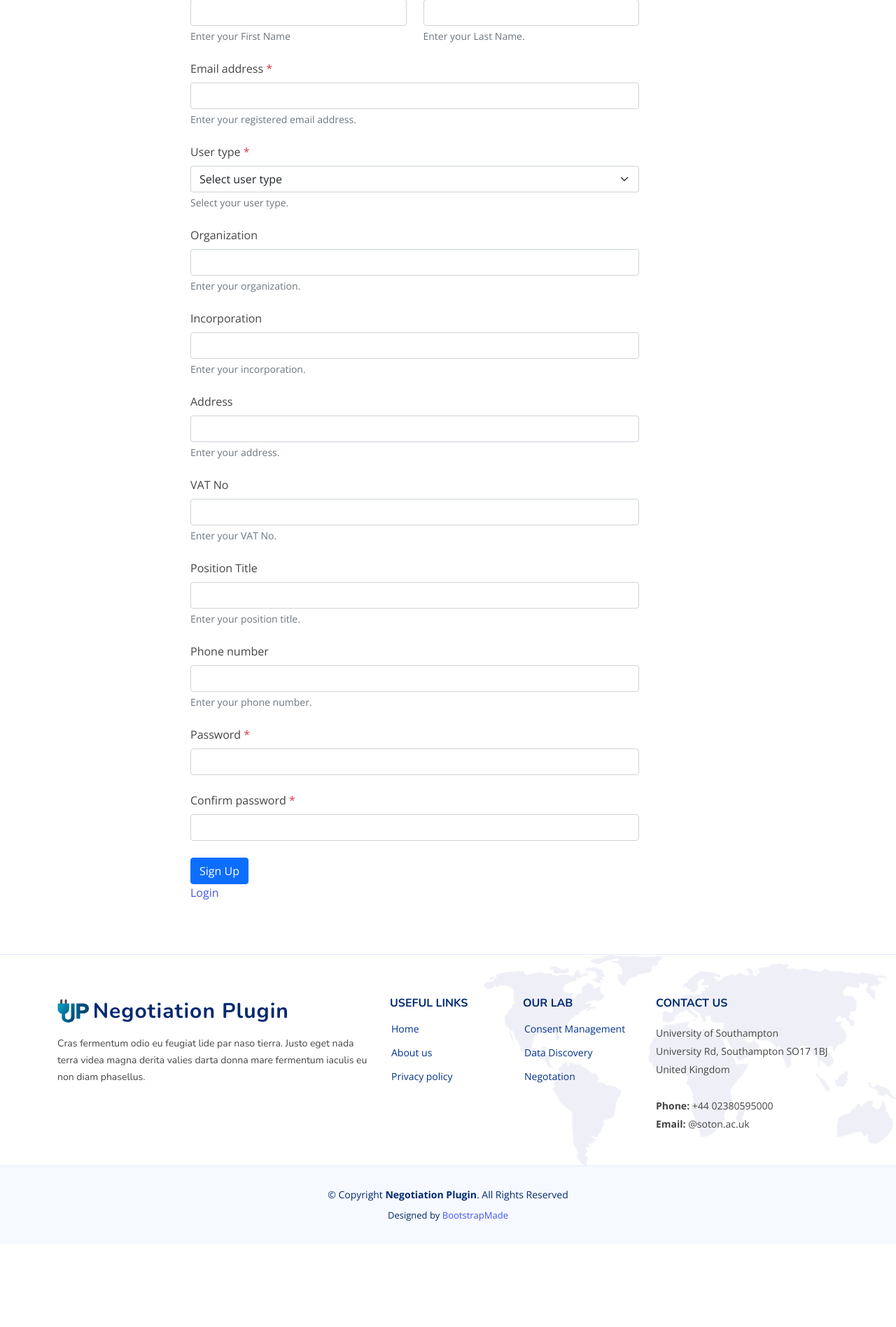
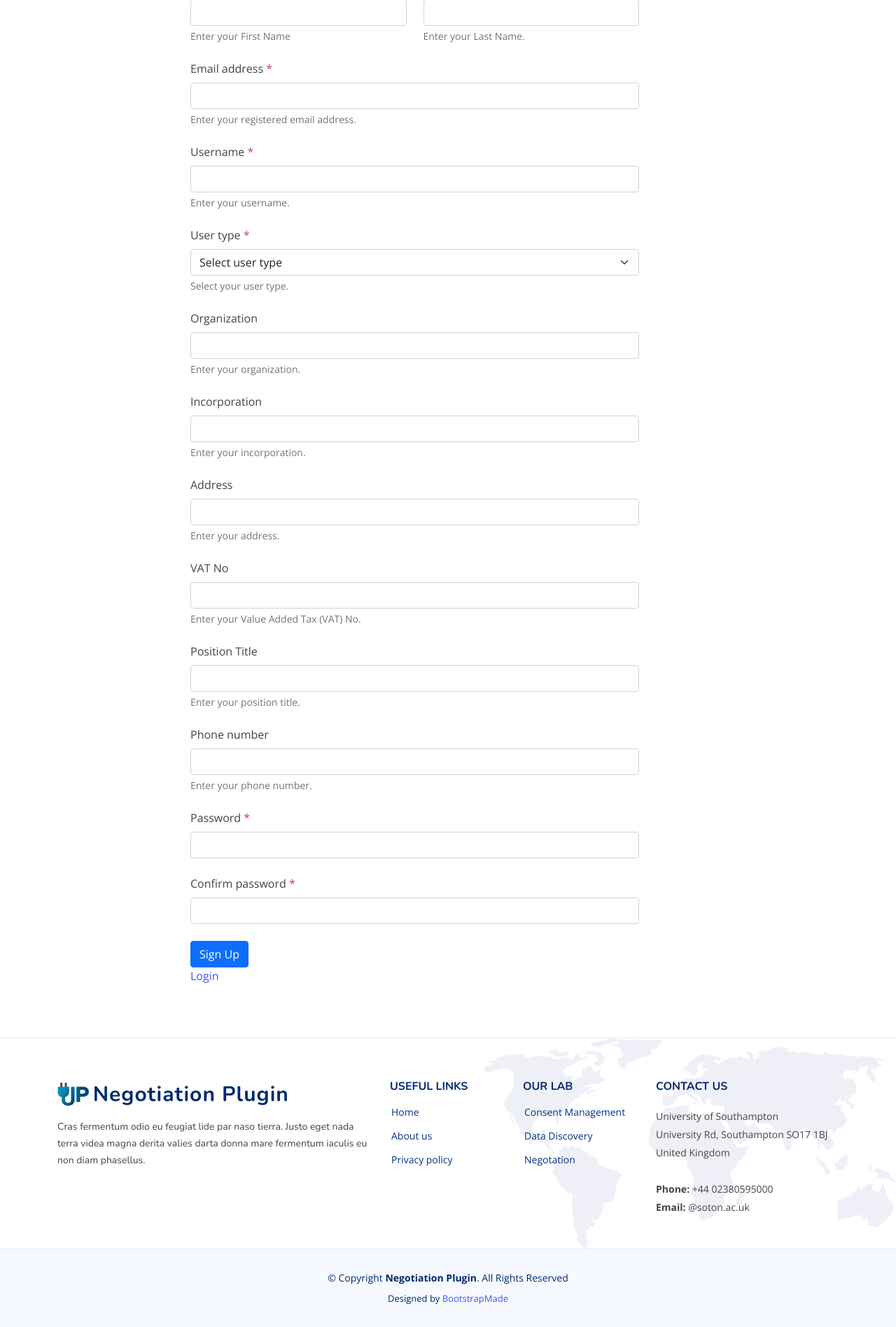
Before and after one commit to DATAPACT/Negotiation-Tool, a Django app: page /negotiation/sign-up in a window 1280 px wide. Shown: the part 177-2074 px from the top of the page at 70% size. Before the commit the page ends 1923 px from the top, so only its background shows below. Run offline with Django 5.2, Linux system fonts and the light colour scheme; parts of the project's set-up code (start-up, migrations or seed data) failed here and were passed over; some libraries are stand-ins or nearby versions.

Commit message:
adding username, first name, last name fields, and mapping function is Okay

````diff
--- a/custom_accounts/urls.py
+++ b/custom_accounts/urls.py
@@ -194,6 +194,8 @@ urlpatterns = [
     path("sso-login", views.sso_login, name="sso_login"),
     # path("activate/<uidb64>/<token>", views.activate, name="activate"),
     path("sign-up", views.register, name="register"),
+    path("check-user-email", views.check_user_email, name="check_user_email"),
+    path("check-username", views.check_username, name="check_username"),
     path("auto-login", views.auto_login, name="autologin"),
     path("auto-login-session", views.set_auto_login_session, name="auto_login_session"),
     # path(
--- a/custom_accounts/views.py
+++ b/custom_accounts/views.py
@@ -37,6 +37,7 @@ from django.views.decorators.csrf import csrf_exempt
 from dotenv import load_dotenv
 from pymongo import MongoClient as PyMongoClient
 from typing import List, Dict, Optional, Any
+
 from keycloak_auth.auth import decode_keycloak_token
 from keycloak_auth.user_mapping import build_full_name, resolve_or_create_local_user_sync
 
@@ -76,6 +77,7 @@ if not DJANGO_BASE_URL:
 
 _mongo_client = None
 _mongo_lock = threading.Lock()
+MONGO_DB = os.environ.get("MONGO_DB", "datapack")
 
 
 def _get_mongo_users():
@@ -89,12 +91,88 @@ def _get_mongo_users():
                 mongo_port = os.environ.get("MONGO_PORT", "27017")
                 uri = f"mongodb://{mongo_user}:{mongo_password}@{mongo_host}:{mongo_port}"
                 _mongo_client = PyMongoClient(uri)
-    return _mongo_client["upcast"]["users"]
+    return _mongo_client[MONGO_DB]["users"]
 
 
 def _build_keycloak_url(path: str) -> str:
     issuer = settings.KEYCLOAK_ISSUER.rstrip("/")
     return f"{issuer}{path}"
+
+def _build_full_name(first_name: Optional[str], last_name: Optional[str]) -> Optional[str]:
+    parts = [part.strip() for part in [first_name or "", last_name or ""] if part and part.strip()]
+    return " ".join(parts) or None
+
+
+REGISTRATION_FORM_FIELDS = [
+    "first_name",
+    "last_name",
+    "email",
+    "username",
+    "user_type",
+    "organization",
+    "incorporation",
+    "address",
+    "vat_no",
+    "position_title",
+    "phone",
+]
+
+
+def _registration_form_data(post_data):
+    return {
+        field: (post_data.get(field) or "").strip()
+        for field in REGISTRATION_FORM_FIELDS
+    }
+
+
+def _email_exists_response_value(data):
+    if not isinstance(data, dict):
+        return None
+
+    for key in ["flag", "exists", "email_exists", "user_exists", "is_existing", "is_registered", "registered"]:
+        if key in data:
+            return bool(data[key])
+
+    message = str(data.get("detail") or data.get("message") or "").lower()
+    if "already" in message or "exist" in message or "registered" in message:
+        return True
+    if "available" in message or "not found" in message or "not registered" in message:
+        return False
+    return None
+
+
+def _check_user_email_exists(email):
+    endpoint_url = f"{API_USER_MANAGEMENT_URL}/user/check_user_email/"
+
+    try:
+        response = requests.get(endpoint_url, params={"user_email": email}, timeout=10)
+        if response.status_code == 404:
+            return False
+        response.raise_for_status()
+        exists = _email_exists_response_value(response.json())
+        if exists is not None:
+            return exists
+    except (requests.RequestException, ValueError) as exc:
+        logger.warning("Email availability check failed: %s", exc)
+
+    return None
+
+
+def _check_username_exists(username):
+    endpoint_url = f"{API_USER_MANAGEMENT_URL}/user/check_username/"
+
+    try:
+        response = requests.get(endpoint_url, params={"username": username}, timeout=10)
+        if response.status_code == 404:
+            return False
+        response.raise_for_status()
+        exists = _email_exists_response_value(response.json())
+        if exists is not None:
+            return exists
+    except (requests.RequestException, ValueError) as exc:
+        logger.warning("Username availability check failed: %s", exc)
+
+    return None
 
 
 # def _verify_negotiation_token(token: str) -> Dict[str, Any]:
@@ -130,6 +208,7 @@ def _resolve_local_session_user_from_claims(claims: Dict[str, Any]) -> Dict[str,
 
     return {
         "id": str(user["_id"]),
+        "username": user.get("username"),
         "username_email": user.get("username_email"),
         "type": user.get("type"),
         "name": user.get("name"),
@@ -187,13 +266,17 @@ def set_auto_login_session(request):
 
 def signin(request):
     if request.method == "POST":
-        email = request.POST.get("email") or request.POST.get("username")
+        identifier = (
+            request.POST.get("identifier")
+            or request.POST.get("username")
+            or request.POST.get("email")
+        )
         password = request.POST.get("password")
 
-        print("\n\n\n email", email)
+        print("\n\n\n identifier", identifier)
         print("password", password)
-        if not email or not password:
-            messages.error(request, "Please enter both email and password.")
+        if not identifier or not password:
+            messages.error(request, "Please enter both username/email and password.")
             return redirect("login")
 
         if not settings.KEYCLOAK_ISSUER or not settings.KEYCLOAK_CLIENT_ID:
@@ -205,9 +288,10 @@ def signin(request):
             data = {
                 "client_id": settings.KEYCLOAK_CLIENT_ID,
                 "grant_type": "password",
-                # Keycloak's token endpoint still expects the field name
-                # `username`, but the UI now explicitly asks the user for email.
-                "username": email,
+                # Keycloak's token endpoint expects the credential identifier in
+                # the `username` field. That identifier can be the real Keycloak
+                # username and may also be an email depending on realm config.
+                "username": identifier,
                 "password": password,
             }
             if settings.KEYCLOAK_CLIENT_SECRET:
@@ -294,27 +378,30 @@ def signin(request):
 def register(request):
     if request.method == "POST":
         print("Registering user...")
-        first_name = (request.POST.get("first_name") or "").strip()
-        last_name = (request.POST.get("last_name") or "").strip()
+        form_data = _registration_form_data(request.POST)
+        first_name = form_data["first_name"]
+        last_name = form_data["last_name"]
         user_name = _build_full_name(first_name, last_name)
-        email = request.POST.get("email")
+        email = form_data["email"]
+        username = form_data["username"]
         password = request.POST.get("password")
         confirm_password = request.POST.get("confirmpassword")
-        user_type = request.POST.get("user_type")  # Default to 'consumer' if not provided
-        organization = request.POST.get("organization")
+        user_type = form_data["user_type"]  # Default to 'consumer' if not provided
+        organization = form_data["organization"]
         # distinctive_title = request.POST.get("distinctive_title")
-        incorporation = request.POST.get("incorporation")
-        address = request.POST.get("address")
-        vat_no = request.POST.get("vat_no")
+        incorporation = form_data["incorporation"]
+        address = form_data["address"]
+        vat_no = form_data["vat_no"]
         # legal_representative = request.POST.get("legal_representative")
         # contact_person = request.POST.get("contact_person")
-        position_title = request.POST.get("position_title")
-        phone = request.POST.get("phone")
+        position_title = form_data["position_title"]
+        phone = form_data["phone"]
 
         data = {
             "first_name": first_name,
             "last_name": last_name,
             "name": user_name,
+            "username": username,
             "type": user_type,
             "username_email": email,
             "password": password,
@@ -331,15 +418,29 @@ def register(request):
 
         if not first_name:
             messages.error(request, "First name cannot be empty.")
-            return redirect("register")
+            return render(request, "register_login/sign-up.html", {"form_data": form_data})
 
         if not last_name:
             messages.error(request, "Last name cannot be empty.")
-            return redirect("register")
+            return render(request, "register_login/sign-up.html", {"form_data": form_data})
+
+        if not username:
+            messages.error(request, "Username cannot be empty.")
+            return render(request, "register_login/sign-up.html", {"form_data": form_data})
 
         if password != confirm_password:
             messages.error(request, "The confirmation password does not match.")
-            return redirect("register")
+            return render(request, "register_login/sign-up.html", {"form_data": form_data})
+
+        email_exists = _check_user_email_exists(email)
+        if email_exists is True:
+            messages.error(request, "Email already registered, please use another email.")
+            return render(request, "register_login/sign-up.html", {"form_data": form_data})
+
+        username_exists = _check_username_exists(username)
+        if username_exists is True:
+            messages.error(request, "Username already registered, please use another username.")
+            return render(request, "register_login/sign-up.html", {"form_data": form_data})
 
         # Old code:
         # endpoint_url = f"{API_AUTHENTICATION_URL}/user/register/"
@@ -368,13 +469,49 @@ def register(request):
                     error_message = "Unexpected response from the registration service."
 
                 messages.error(request, error_message)
-                return redirect("register")
+                return render(request, "register_login/sign-up.html", {"form_data": form_data})
 
         except requests.RequestException:
             messages.error(request, "Registration service is unavailable. Please try again later.")
-            return redirect("register")
+            return render(request, "register_login/sign-up.html", {"form_data": form_data})
 
     return render(request, "register_login/sign-up.html")
+
+
+def check_user_email(request):
+    if request.method != "GET":
+        return JsonResponse({"error": "Method not allowed"}, status=405)
+
+    email = (request.GET.get("email") or "").strip()
+    if not email:
+        return JsonResponse({"error": "Missing email"}, status=400)
+
+    exists = _check_user_email_exists(email)
+    if exists is None:
+        return JsonResponse(
+            {"error": "Email availability service is unavailable."},
+            status=503,
+        )
+
+    return JsonResponse({"exists": exists})
+
+
+def check_username(request):
+    if request.method != "GET":
+        return JsonResponse({"error": "Method not allowed"}, status=405)
+
+    username = (request.GET.get("username") or "").strip()
+    if not username:
+        return JsonResponse({"error": "Missing username"}, status=400)
+
+    exists = _check_username_exists(username)
+    if exists is None:
+        return JsonResponse(
+            {"error": "Username availability service is unavailable."},
+            status=503,
+        )
+
+    return JsonResponse({"exists": exists})
 
 
 # def activate(request, uidb64, token):
--- a/data_model.py
+++ b/data_model.py
@@ -61,6 +61,7 @@ class User(MongoObject):
     first_name: Optional[str] = None
     last_name: Optional[str] = None
     name: Optional[str] = None
+    username: Optional[str] = None
     type: Optional[PartyType] = None
     username_email: Optional[EmailStr] = None
     password: Optional[str] = Field(default=None)
--- a/templates/register_login/login.html
+++ b/templates/register_login/login.html
@@ -23,9 +23,9 @@
                 <form method="POST" action="{% url 'login' %}">
                     {% csrf_token %}
                   <div class="mb-4">
-                    <label for="email" class="form-label">Email</label>
-                    <input type="email" class="form-control" name="email" id="email" aria-describedby="emailHelp">
-                    <div id="emailHelp" class="form-text">Enter your registered email.</div>
+                    <label for="identifier" class="form-label">Username or Email</label>
+                    <input type="text" class="form-control" name="identifier" id="identifier" aria-describedby="identifierHelp">
+                    <div id="identifierHelp" class="form-text">Enter your username or registered email.</div>
                   </div>
                   <div class="mb-4">
                     <label for="password" class="form-label">Password</label>
--- a/templates/register_login/sign-up.html
+++ b/templates/register_login/sign-up.html
@@ -25,7 +25,7 @@
           <div class="col-lg-7">
 
 
-            <form method="post" action="{% url 'register' %}">
+            <form method="post" action="{% url 'register' %}" id="signUpForm">
             {% csrf_token %}
 
             <p class="text-muted">
@@ -35,35 +35,43 @@
             <div class="row">
               <div class="col-md-6 mb-4">
                 <label for="first_name">First name <span class="text-danger">*</span></label>
-                <input type="text" class="form-control" id="first_name" name="first_name" required>
+                <input type="text" class="form-control" id="first_name" name="first_name" value="{{ form_data.first_name|default:'' }}" required>
                 <div id="firstNameHelp" class="form-text">Enter your First Name</div>
               </div>
               <div class="col-md-6 mb-4">
                 <label for="last_name">Last name <span class="text-danger">*</span></label>
-                <input type="text" class="form-control" id="last_name" name="last_name" required>
+                <input type="text" class="form-control" id="last_name" name="last_name" value="{{ form_data.last_name|default:'' }}" required>
                 <div id="lastNameHelp" class="form-text">Enter your Last Name.</div>
               </div>
             </div>
 
             <div class="mb-4">
               <label for="email" class="form-label">Email address <span class="text-danger">*</span></label>
-              <input type="email" class="form-control" name="email" id="email" aria-describedby="emailHelp" required>
+              <input type="email" class="form-control" name="email" id="email" value="{{ form_data.email|default:'' }}" aria-describedby="emailHelp emailAvailability" required>
               <div id="emailHelp" class="form-text">Enter your registered email address.</div>
+              <div id="emailAvailability" class="form-text" aria-live="polite"></div>
+            </div>
+
+            <div class="mb-4">
+              <label for="username" class="form-label">Username <span class="text-danger">*</span></label>
+              <input type="text" class="form-control" name="username" id="username" value="{{ form_data.username|default:'' }}" aria-describedby="usernameHelp usernameAvailability" required>
+              <div id="usernameHelp" class="form-text">Enter your username.</div>
+              <div id="usernameAvailability" class="form-text" aria-live="polite"></div>
             </div>
 
             <div class="mb-4">
               <label for="user_type" class="form-label">User type <span class="text-danger">*</span></label>
               <select class="form-select" id="user_type" name="user_type" aria-label="Select user type" required>
-                <option value="" selected disabled>Select user type</option>
-                <option value="consumer">Consumer</option>
-                <option value="provider">Provider</option>
+                <option value="" {% if not form_data.user_type %}selected{% endif %} disabled>Select user type</option>
+                <option value="consumer" {% if form_data.user_type == "consumer" %}selected{% endif %}>Consumer</option>
+                <option value="provider" {% if form_data.user_type == "provider" %}selected{% endif %}>Provider</option>
               </select>
               <div id="userTypeHelp" class="form-text">Select your user type.</div>
             </div>
 
             <div class="mb-4">
               <label for="organization" class="form-label">Organization</label>
-              <input type="text" class="form-control" name="organization" id="organization" aria-describedby="organizationHelp">
+              <input type="text" class="form-control" name="organization" id="organization" value="{{ form_data.organization|default:'' }}" aria-describedby="organizationHelp">
               <div id="organizationHelp" class="form-text">Enter your organization.</div>
             </div>
 
@@ -75,20 +83,20 @@
 
             <div class="mb-4">
               <label for="incorporation" class="form-label">Incorporation</label>
-              <input type="text" class="form-control" name="incorporation" id="incorporation" aria-describedby="incorporationHelp">
+              <input type="text" class="form-control" name="incorporation" id="incorporation" value="{{ form_data.incorporation|default:'' }}" aria-describedby="incorporationHelp">
               <div id="incorporationHelp" class="form-text">Enter your incorporation.</div>
             </div>
 
             <div class="mb-4">
               <label for="address" class="form-label">Address</label>
-              <input type="text" class="form-control" name="address" id="address" aria-describedby="addressHelp">
+              <input type="text" class="form-control" name="address" id="address" value="{{ form_data.address|default:'' }}" aria-describedby="addressHelp">
               <div id="addressHelp" class="form-text">Enter your address.</div>
             </div>
 
             <div class="mb-4">
               <label for="vat_no" class="form-label">VAT No</label>
-              <input type="text" class="form-control" name="vat_no" id="vat_no" aria-describedby="vatNoHelp">
-              <div id="vatNoHelp" class="form-text">Enter your VAT No.</div>
+              <input type="text" class="form-control" name="vat_no" id="vat_no" value="{{ form_data.vat_no|default:'' }}" aria-describedby="vatNoHelp">
+              <div id="vatNoHelp" class="form-text">Enter your Value Added Tax (VAT) No.</div>
             </div>
 
 {#            <div class="mb-4">#}
@@ -105,13 +113,13 @@
 
             <div class="mb-4">
               <label for="position_title" class="form-label">Position Title</label>
-              <input type="text" class="form-control" name="position_title" id="position_title" aria-describedby="PositionTitleHelp">
+              <input type="text" class="form-control" name="position_title" id="position_title" value="{{ form_data.position_title|default:'' }}" aria-describedby="PositionTitleHelp">
               <div id="PositionTitleHelp" class="form-text">Enter your position title.</div>
             </div>
 
             <div class="mb-4">
               <label for="phone" class="form-label">Phone number</label>
-              <input type="text" class="form-control" name="phone" id="phone" aria-describedby="phoneHelp">
+              <input type="text" class="form-control" name="phone" id="phone" value="{{ form_data.phone|default:'' }}" aria-describedby="phoneHelp">
               <div id="phoneHelp" class="form-text">Enter your phone number.</div>
             </div>
 
@@ -125,7 +133,7 @@
               <input type="password" class="form-control" id="confirmpassword" name="confirmpassword" required>
             </div>
 
-            <button type="submit" class="btn btn-primary">Sign Up</button>
+            <button type="submit" class="btn btn-primary" id="signUpButton">Sign Up</button>
             <div class="mb-3">
               <a href="{% url 'login' %}">Login</a>
             </div>
@@ -138,7 +146,7 @@
 </p> {% endcomment %}
 {% if messages %}
   {% for message in messages %}
-    <div class="alert alert-danger">
+    <div class="alert alert-{{ message.tags|default:'danger' }}">
       {{ message }}
     </div>
   {% endfor %}
@@ -156,6 +164,128 @@
     </section><!-- End F.A.Q Section -->
  </main><!-- End #main -->
 
+<script>
+  (function () {
+    const form = document.getElementById("signUpForm");
+    const signUpButton = document.getElementById("signUpButton");
+    const checks = [
+      {
+        input: document.getElementById("email"),
+        output: document.getElementById("emailAvailability"),
+        url: "{% url 'check_user_email' %}",
+        param: "email",
+        checking: "Checking email availability...",
+        duplicate: "Email already registered, please use another email.",
+        available: "Email is available."
+      },
+      {
+        input: document.getElementById("username"),
+        output: document.getElementById("usernameAvailability"),
+        url: "{% url 'check_username' %}",
+        param: "username",
+        checking: "Checking username availability...",
+        duplicate: "Username already registered, please use another username.",
+        available: "Username is available."
+      }
+    ];
 
+    function setFieldState(check, state, message) {
+      check.output.textContent = message || "";
+      check.output.classList.remove("text-danger", "text-success", "text-muted");
+      check.input.classList.remove("is-invalid", "is-valid");
+
+      if (state === "invalid") {
+        check.output.classList.add("text-danger");
+        check.input.classList.add("is-invalid");
+      } else if (state === "valid") {
+        check.output.classList.add("text-success");
+        check.input.classList.add("is-valid");
+      } else if (state === "checking") {
+        check.output.classList.add("text-muted");
+      }
+    }
+
+    async function checkAvailability(check) {
+      const value = check.input.value.trim();
+
+      check.lastCheckedValue = value;
+      check.lastExists = false;
+
+      if (!value || !check.input.checkValidity()) {
+        setFieldState(check, "idle", "");
+        return false;
+      }
+
+      setFieldState(check, "checking", check.checking);
+      check.pending = fetch(`${check.url}?${check.param}=${encodeURIComponent(value)}`);
+
+      try {
+        const response = await check.pending;
+        if (value !== check.input.value.trim()) {
+          return false;
+        }
+        if (!response.ok) {
+          setFieldState(check, "idle", "");
+          return false;
+        }
+
+        const data = await response.json();
+        check.lastExists = Boolean(data.exists);
+        if (check.lastExists) {
+          setFieldState(check, "invalid", check.duplicate);
+          return true;
+        }
+
+        setFieldState(check, "valid", check.available);
+        return false;
+      } catch (error) {
+        setFieldState(check, "idle", "");
+        return false;
+      } finally {
+        check.pending = null;
+      }
+    }
+
+    checks.forEach(function (check) {
+      check.lastCheckedValue = "";
+      check.lastExists = false;
+      check.pending = null;
+
+      check.input.addEventListener("blur", function () {
+        checkAvailability(check);
+      });
+      check.input.addEventListener("input", function () {
+        check.lastCheckedValue = "";
+        check.lastExists = false;
+        setFieldState(check, "idle", "");
+      });
+    });
+
+    form.addEventListener("submit", async function (event) {
+      const checksToRun = checks.filter(function (check) {
+        const value = check.input.value.trim();
+        return check.pending || (value && check.input.checkValidity() && value !== check.lastCheckedValue);
+      });
+
+      if (checksToRun.length) {
+        event.preventDefault();
+        signUpButton.disabled = true;
+        const results = await Promise.all(checksToRun.map(checkAvailability));
+        signUpButton.disabled = false;
+        if (!results.some(Boolean)) {
+          form.requestSubmit();
+        }
+        return;
+      }
+
+      const duplicateCheck = checks.find(function (check) {
+        return check.lastExists;
+      });
+      if (duplicateCheck) {
+        event.preventDefault();
+        setFieldState(duplicateCheck, "invalid", duplicateCheck.duplicate);
+      }
+    });
+  })();
+</script>
 {% endblock %}
-```
````
Also changed, not shown: keycloak_auth/user_mapping.py (+11 -0 lines), negotiation_secure_api.py (+41 -40 lines).
